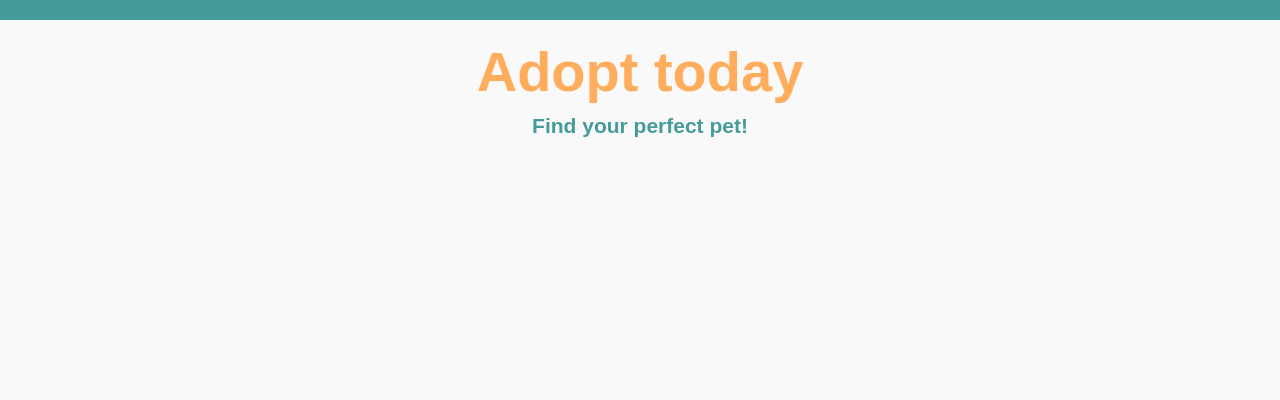
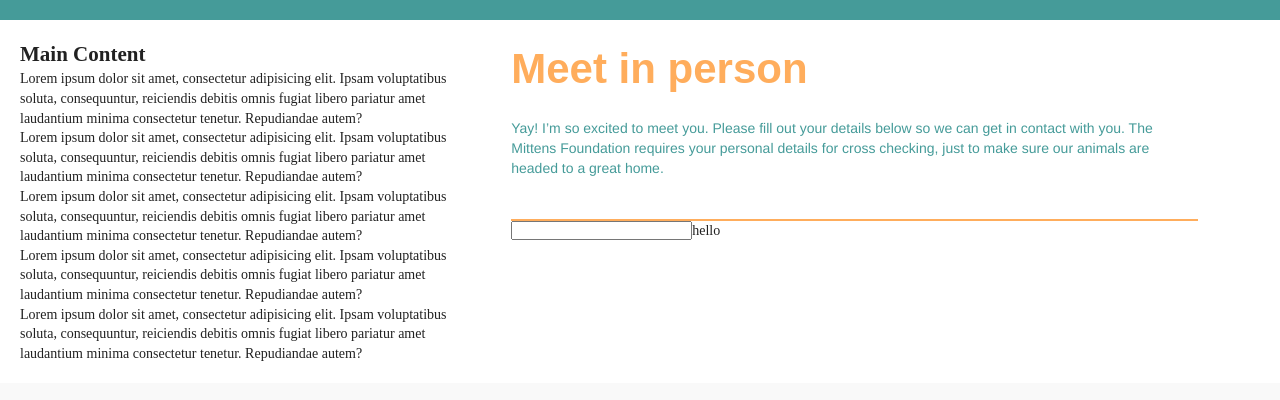
Before and after one commit to Mtm100/IXXN221_Project_3, a plain HTML site: page meet.html in a window 1280 px wide. Shown: the part 60-460 px from the top of the page. Drawn offline with Linux system fonts and the light colour scheme; a web font is replaced by a local one.

Commit message:
meet in person page start

```diff
--- a/meet.html
+++ b/meet.html
@@ -12,12 +12,41 @@
         <a href="index.html" > <img src="Icons/Logo.png" class="logo" ></a>
         <a class="nav_links" href="aboutus.html">About</a>
     </nav>
+<!--<div class="MIP-wrapper">
+    <div class="side-profile-MIP-wrapper">
+        <p>this is the side profile</p>
+    </div>
+            </div class="MIP-information-side">
+                <div class="MIP-text-title">
+                    <h1 class="meet-in-person">Meet in person</h1>
+                        <p class="perfect-pet">Find your perfect pet!</p>
+                </div>
+            </div>
+</div>-->
+<div class="content">
+    <div class="Animal-profile-MIP">
+            <h2>Main Content</h2>
+            <p>Lorem ipsum dolor sit amet, consectetur adipisicing elit. Ipsam voluptatibus soluta, consequuntur, reiciendis debitis omnis fugiat libero pariatur amet laudantium minima consectetur tenetur. Repudiandae autem?</p>
+            <p>Lorem ipsum dolor sit amet, consectetur adipisicing elit. Ipsam voluptatibus soluta, consequuntur, reiciendis debitis omnis fugiat libero pariatur amet laudantium minima consectetur tenetur. Repudiandae autem?</p>
+            <p>Lorem ipsum dolor sit amet, consectetur adipisicing elit. Ipsam voluptatibus soluta, consequuntur, reiciendis debitis omnis fugiat libero pariatur amet laudantium minima consectetur tenetur. Repudiandae autem?</p>
+            <p>Lorem ipsum dolor sit amet, consectetur adipisicing elit. Ipsam voluptatibus soluta, consequuntur, reiciendis debitis omnis fugiat libero pariatur amet laudantium minima consectetur tenetur. Repudiandae autem?</p>
+            <p>Lorem ipsum dolor sit amet, consectetur adipisicing elit. Ipsam voluptatibus soluta, consequuntur, reiciendis debitis omnis fugiat libero pariatur amet laudantium minima consectetur tenetur. Repudiandae autem?</p>
+    </div>
+    <div class="user-information-sidebar">
+        <div class="MIP-text-title">
+            <h1 class="meet-in-person">Meet in person</h1>
+        </div>
+        <p class="form-information">Yay! I’m so excited to meet you. Please fill out your details below so we can get in contact with you.
+            The Mittens Foundation requires your personal details for cross checking, just to make sure our animals are headed to a great home.
+        </p>
+        <hr class="form-divider">
+        <input>hello
 
-      <div class="text-gallery-title">
-        <h1 class="adopt-today">Adopt today</h1>
-            <p class="perfect-pet">Find your perfect pet!</p>
-      </div>
 
+
+
+    </div>
+    </div>
 
 </body>
 </html>
--- a/stylesheet.css
+++ b/stylesheet.css
@@ -49,7 +49,7 @@ body {
 /*heading text*/
 .text-gallery-title{
   text-align:center;
- padding-top:1%;
+  padding-top:1%;
   padding-bottom:2%;
 }
 .adopt-today{
@@ -238,3 +238,39 @@ body {
 
 
 /*Meet in person form css*/
+
+
+.meet-in-person{
+  color:#FFAD5C;
+  font-family: brother-1816-printed,sans-serif;
+  font-weight: 700;
+  font-style: normal;
+  font-size:300%;
+}
+.MIP-text-title{
+  padding-bottom:3%;
+}
+.content{
+  background-color: white;
+  padding: 20px;
+  margin: 0 auto;
+  display:flex;
+
+}
+.Animal-profile-MIP{
+  width:50%;
+}
+.user-information-sidebar{
+  width:80%;
+  padding-left:5%;
+  padding-right:5%;
+}
+.form-information{
+  font-family: Helvetica,sans-serif;
+  color:#459B99;
+  padding-bottom:3%;
+}
+.form-divider{
+  margin-top:3%;
+  border:1px solid #FFAD5C;
+}
```
Also changed, not shown: 1 other file.
